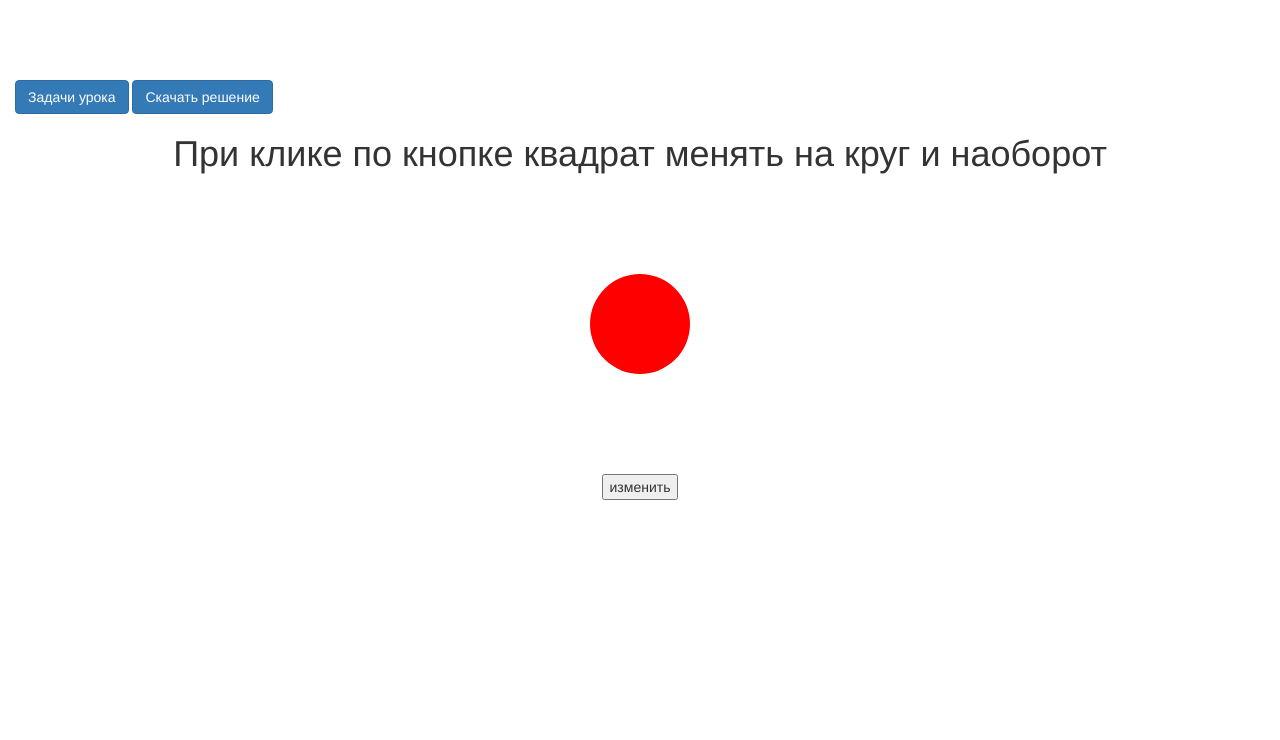
After one commit to PriymakVl/lesson_task, a Yii app: template views/js/tasks/class/change_class.php in a window 1280 px wide. The commit adds this page. Shown: the top 740 px of the page. Run offline with PHP 8.4 and a stand-in for Yii, Linux system fonts and the light colour scheme; the template is opened without the code that fills it, so the values that code supplies are empty; some libraries are stand-ins or nearby versions.

Commit message:
25.03.20-laptop

```diff
--- a/views/js/index.php
+++ b/views/js/index.php
@@ -27,6 +27,9 @@
 		<?= Html::a('Clock', ['lesson', 'name' => 'clock']) ?>
 	</li>
 	<li>
+		<?= Html::a('Class', ['lesson', 'name' => 'class']) ?>
+	</li>
+	<li>
 		<?= Html::a('Slider', ['lesson', 'name' => 'slider']) ?>
 	</li>
 </ol>
--- /dev/null
+++ b/views/js/tasks/class/change_class.php
@@ -0,0 +1,75 @@
+<?php
+
+	use yii\helpers\Html;
+	$this->title = 'При клике по кнопке квадрат менять на круг и наоборот';
+ ?>
+<a href="/js/slider" class="btn btn-primary">Задачи урока</a>
+<?= Html::a('Скачать решение', ['/solutions/js/class/change_class.rar'], ['class' => 'btn btn-primary']) ?>
+
+<h1><?= $this->title ?></h1>
+
+<style>
+.wrp {
+	width: 100%;
+	text-align: center;
+}
+
+#block {
+	width: 100px;
+	height: 100px;
+	margin: 100px auto;
+}
+
+.cicle {
+	background: red;
+	border-radius: 50%;
+}
+
+.square {
+	background: green;
+	border-radius: 0;
+}
+</style>
+
+
+<div class="wrp">
+	<div id="block" class='cicle'></div>
+	<input type="button" value="изменить" onclick='changeElement();'>
+</div>
+
+<script>
+//1 вариант
+// function changeElement() {
+// 	let elem = document.getElementById('block');
+// 	let classElem = elem.getAttribute('class');
+
+// 	if(classElem == 'square') {
+// 		elem.classList.remove('square');
+// 		elem.classList.add('cicle');
+// 	}
+// 	else {
+// 		elem.classList.remove('cicle');
+// 		elem.classList.add('square');
+// 	}
+// }
+
+//2 вариант
+// function changeElement() {
+// 	elem.classList.toggle('cicle');
+// 	elem.classList.toggle('square');
+// }
+
+//3 вариант
+function changeElement() {
+	let elem = document.getElementById('block');
+
+	if(elem.classList.contains('square')) {
+		elem.classList.remove('square');
+		elem.classList.add('cicle');
+	}
+	else {
+		elem.classList.remove('cicle');
+		elem.classList.add('square');
+	}
+}
+</script>
```
Also changed, not shown: views/js/lessons/class.php (added, +15 -0 lines), 3 other files.
